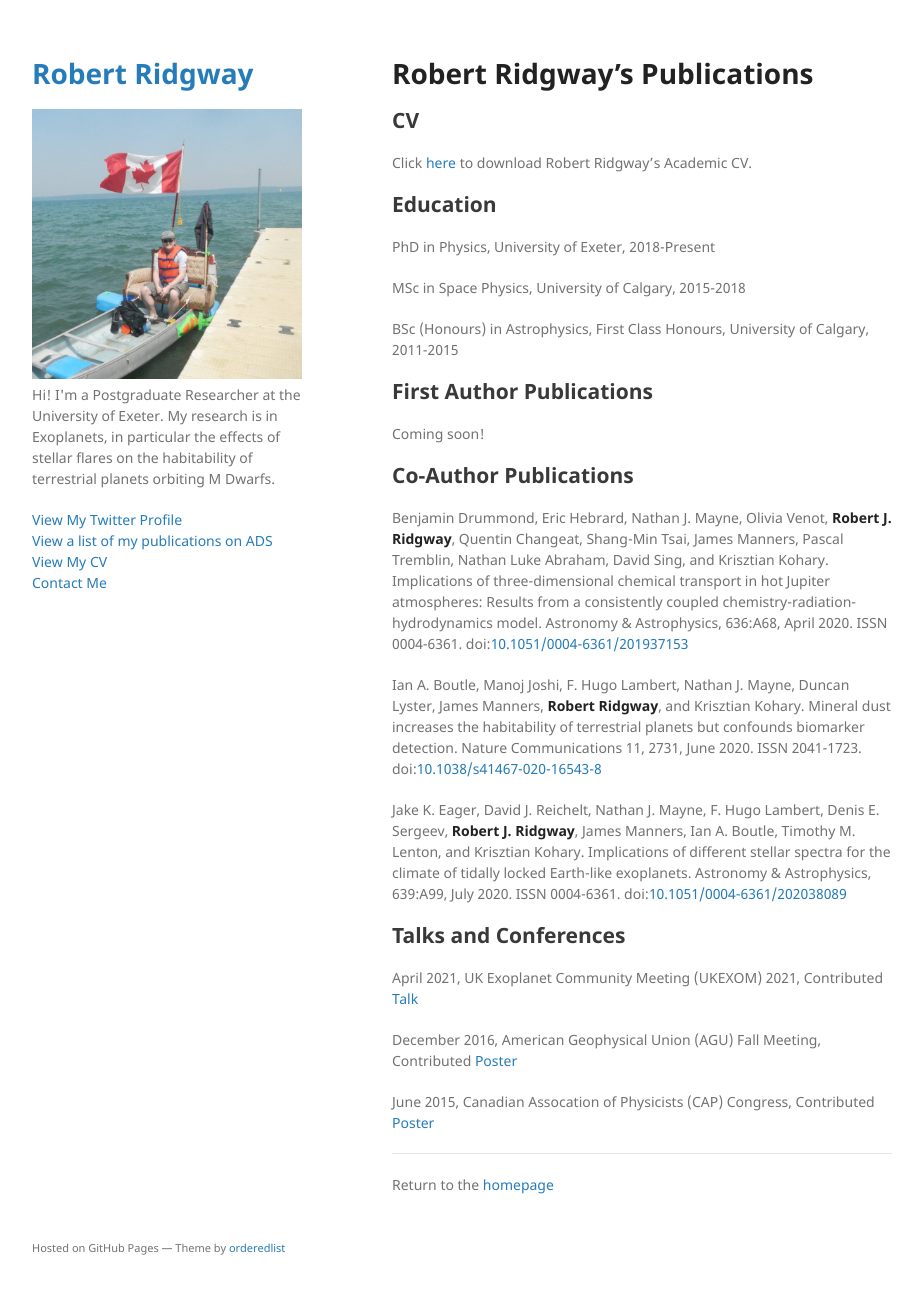
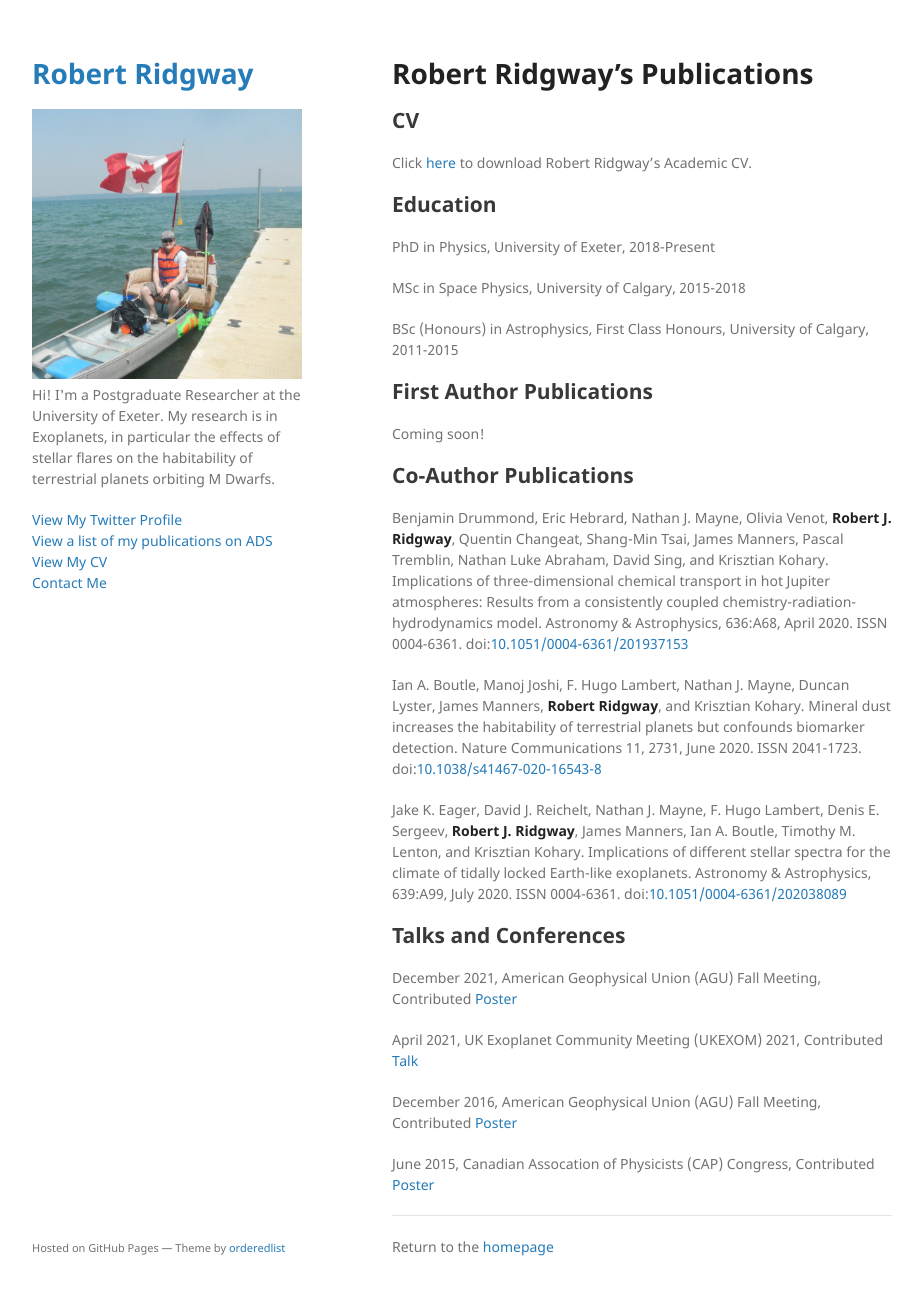
Before and after one commit to RobertRidgway/RobertRidgway.github.io, a Jekyll site: the page built from Publications.md, in a window 1280 px wide and 1327 px high. Shown: the top 1295 px of the window, without its empty margins (178-1101 px from the left). Built offline with Jekyll 4.4.1, drawn with Linux system fonts in a browser that asks for light colours; our own code applies the rules of GitHub Pages for plain Markdown files.

Commit message:
New poster
Added my 2021 AGU poster.

```diff
--- a/Publications.md
+++ b/Publications.md
@@ -34,6 +34,8 @@ Jake K. Eager, David J. Reichelt, Nathan J. Mayne, F. Hugo Lambert, Denis E. Ser
 
 ## Talks and Conferences
 
+December 2021, American Geophysical Union (AGU) Fall Meeting, Contributed [Poster](./Posters/2021/AGU_Poster_2021_Ridgway.pdf)
+
 April 2021, UK Exoplanet Community Meeting (UKEXOM) 2021, Contributed [Talk](https://exoplanet-talks.org/talk/334)
 
 December 2016, American Geophysical Union (AGU) Fall Meeting, Contributed [Poster](./Posters/2016/AGU_Poster_Ridgway.pdf)
```
Also changed, not shown: 3 other files.
